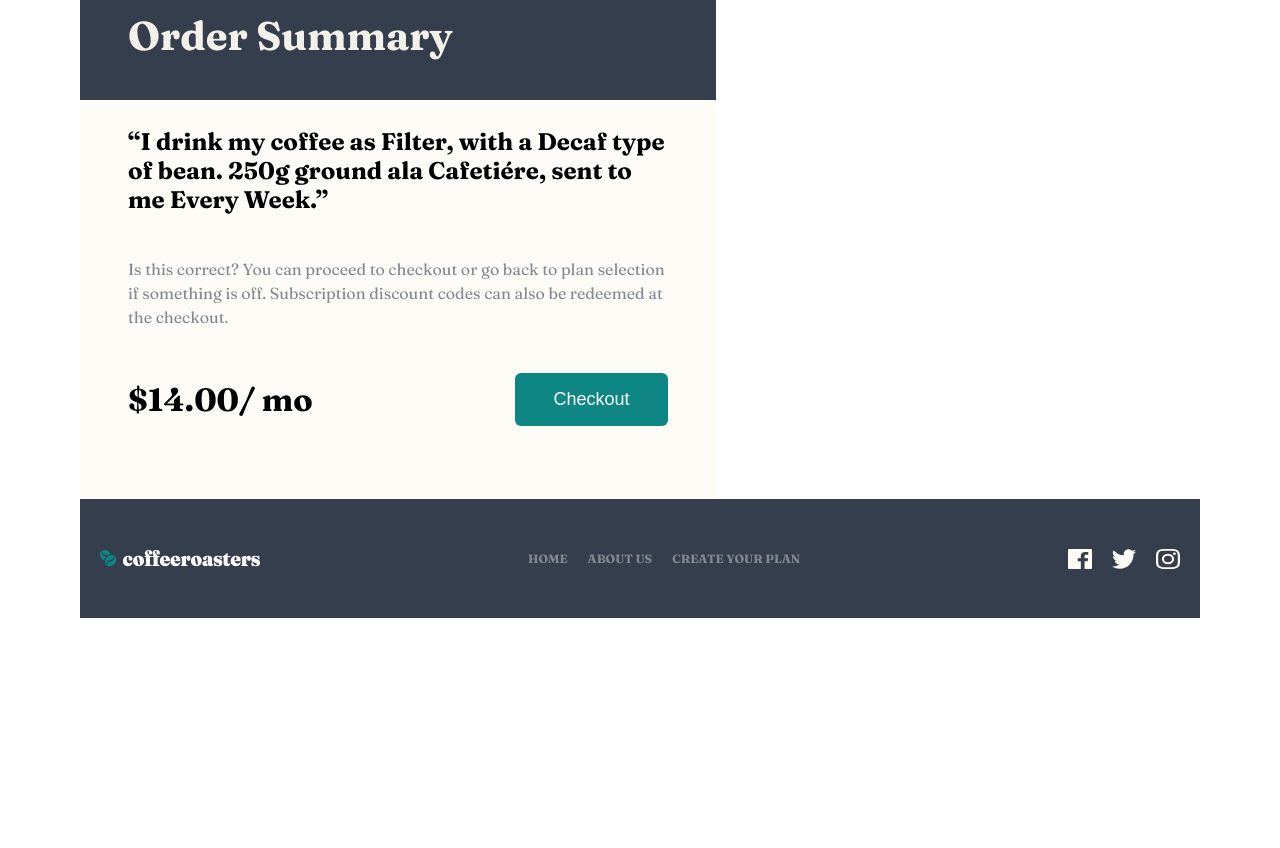
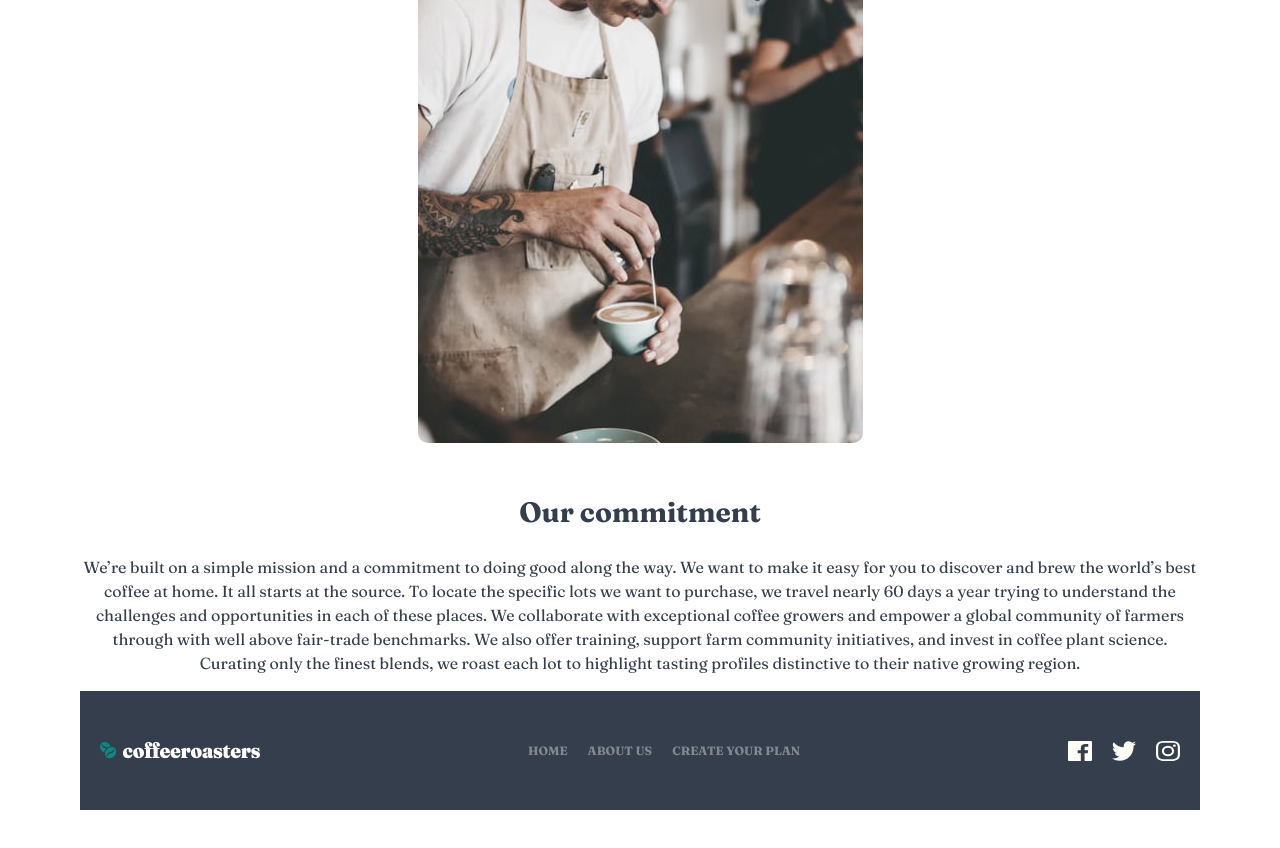
Before and after one commit to maha404/coffeeroasters-subscription-site, a React (Vite) app in the folder coffee-subscription-site/: page /about in a window 1280 px wide. Shown: the part 760-1608 px from the top of the page. Before the commit the page ends 1418 px from the top, so only its background shows below. Built offline with nearby package versions, Linux system fonts and the light colour scheme.

Commit message:
Add OurCommitment component and integrate it into AboutPage for commitment display

```diff
--- a/coffee-subscription-site/src/App.css
+++ b/coffee-subscription-site/src/App.css
@@ -578,3 +578,37 @@ header {
         font-weight: bold;
     }
 }
+
+
+/* About */
+
+.our-commitment-section {
+    display: flex;
+    flex-direction: column;
+    align-items: center;
+    text-align: center;
+    gap: 48px;
+
+    img {
+        width: 100%;
+        border-radius: 10px;
+    }
+}
+
+.text-container {
+    display: flex;
+    flex-direction: column;
+    gap: 10px;
+
+    h2 {
+        font-size: 28px;
+        margin: 0;
+        color: var(--neutral-900);
+    }
+
+    p {
+        font-size: 16px;
+        line-height: 1.5;
+        color: var(--neutral-900);
+    }
+}
--- /dev/null
+++ b/coffee-subscription-site/src/Components/OurCommitmentSection/OurCommitment.tsx
@@ -0,0 +1,22 @@
+import imageMobile from '../../assets/about/mobile/image-commitment.jpg';
+import imageTablet from '../../assets/about/tablet/image-commitment.jpg';
+import imageDesktop from '../../assets/about/desktop/image-commitment.jpg';
+
+export default function OurCommitment() {
+  return (
+    <div className="our-commitment-section">
+        <picture>
+                <source media="(min-width: 1024px)" srcSet={imageDesktop} />
+                <source media="(min-width: 768px)" srcSet={imageTablet} />
+                <img src={imageMobile} alt="Coffee being pressed in a French press" />
+            </picture>
+    <div className='text-container'>
+         <h2>Our commitment</h2>
+      <p>
+       We’re built on a simple mission and a commitment to doing good along the way. We want to make it easy for you to discover and brew the world’s best coffee at home. It all starts at the source. To locate the specific lots we want to purchase, we travel nearly 60 days a year trying to understand the challenges and opportunities in each of these places. We collaborate with exceptional coffee growers and empower a global community of farmers through with well above fair-trade benchmarks. We also offer training, support farm community initiatives, and invest in coffee plant science. Curating only the finest blends, we roast each lot to highlight tasting profiles distinctive to their native growing region.
+      </p>
+    </div>
+
+    </div>
+  );
+}
--- a/coffee-subscription-site/src/Pages/AboutPage.tsx
+++ b/coffee-subscription-site/src/Pages/AboutPage.tsx
@@ -2,7 +2,7 @@ import Header from '../Components/Header'
 import desktopHero from '../assets/about/desktop/image-hero-whitecup.jpg'
 import tabletHero from '../assets/about/tablet/image-hero-whitecup.jpg'
 import mobileHero from '../assets/about/mobile/image-hero-whitecup.jpg'
-import Modal from '../Components/Modal';
+import OurCommitment from '../Components/OurCommitmentSection/OurCommitment';
 
 export default function AboutPage() {
     return (
@@ -15,7 +15,7 @@ export default function AboutPage() {
             text="Coffeeroasters began its journey of exotic discovery in 1999, highlighting stories of coffee from around the world. We have since been dedicated to bring the perfect cup - from bean to brew - in every shipment."
             buttonVisible={false}
             />
-            <Modal />
+            <OurCommitment />
         </>
     )
 }
```
